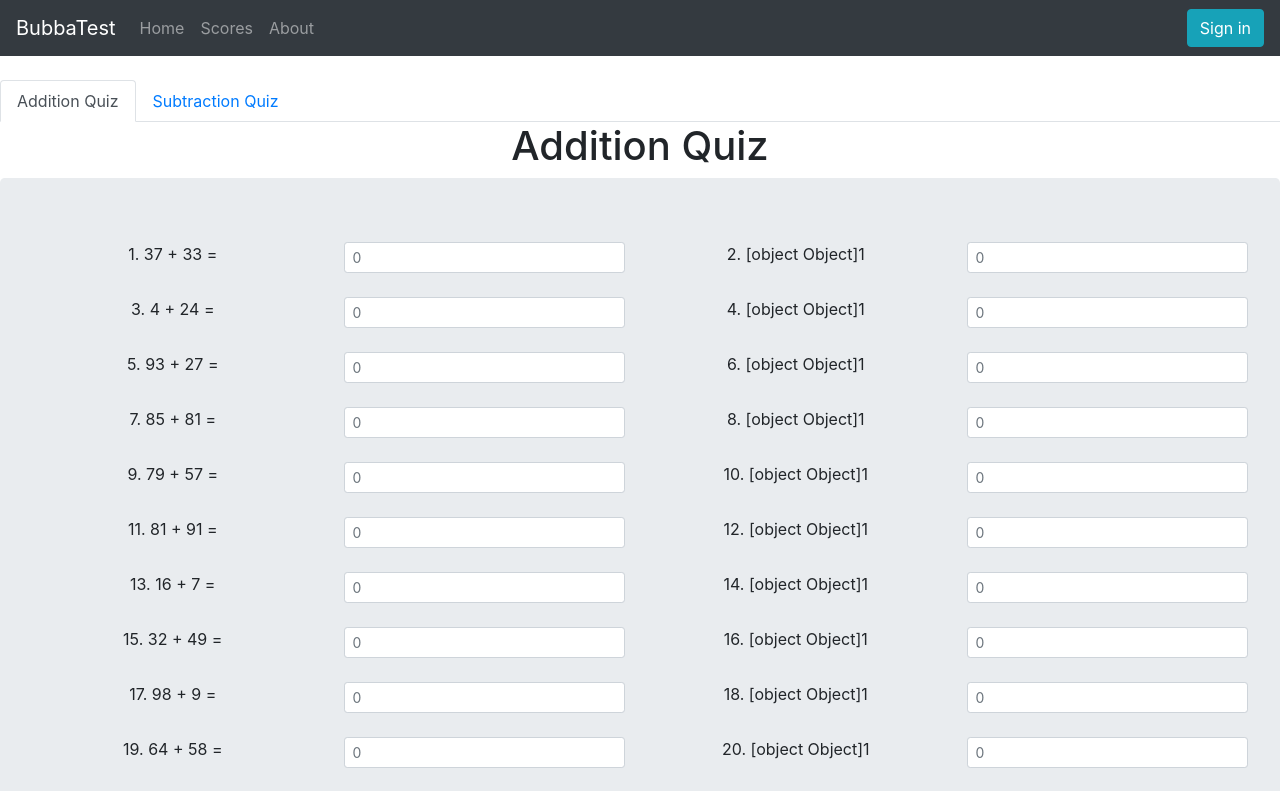
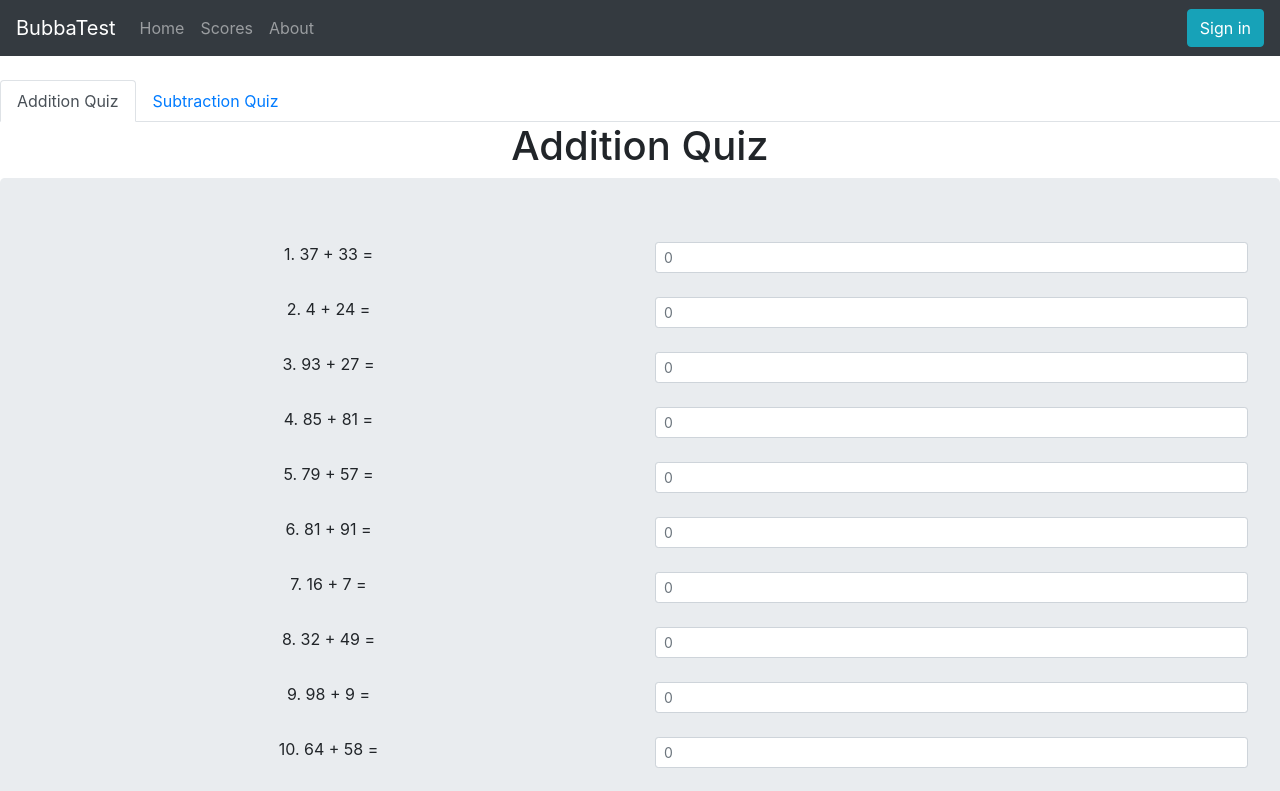
Before and after one commit to bearados/bubba, a React (Create React App) app in the folder client/: page / in a window 1280 px wide. Shown: the top 791 px of the page. Built offline with nearby package versions, Linux system fonts and the light colour scheme.

Commit message:
change quiz to 15 problems

```diff
--- a/client/src/components/QuizA.js
+++ b/client/src/components/QuizA.js
@@ -88,7 +88,7 @@ class QuizA extends Component {
            <Jumbotron>
                {this.state.probList.map(co=>(<Form>
                 <Row className="justify-content-md-center"><Col>{++i}. {co} </Col><Col><Form.Control size="sm" type="number" name = {i} onChange={this.handleChange.bind(this)} placeholder="0" /></Col>
-                <Col>{++i}. {co + 1} </Col><Col><Form.Control size="sm" type="number" name = {i} onChange={this.handleChange.bind(this)} placeholder="0" /></Col></Row>
+                </Row>
                    <br/>
                 </Form>
                 ))} <Row className="justify-content-md-center"><Button onClick= {this.getScore.bind(this)} variant="primary">Submit Answers</Button>
```
